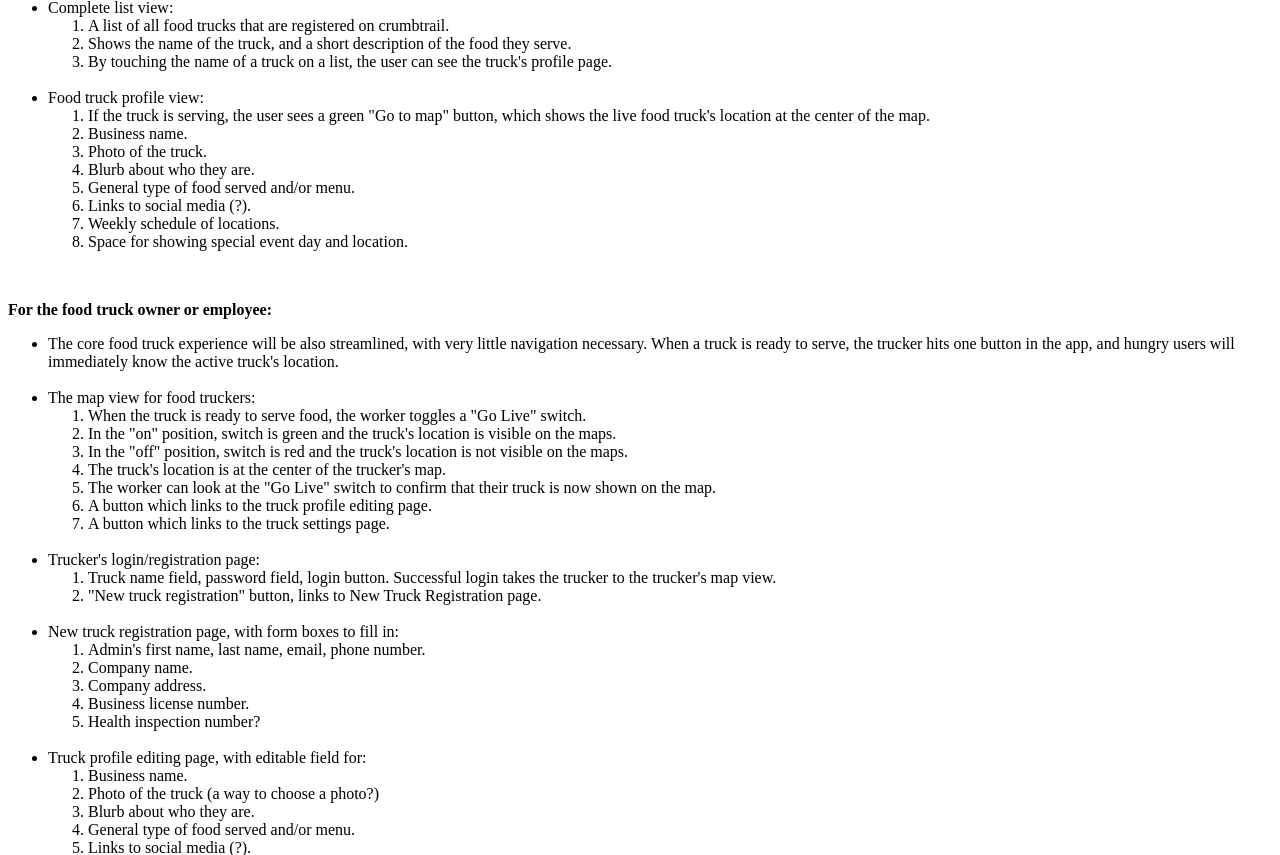
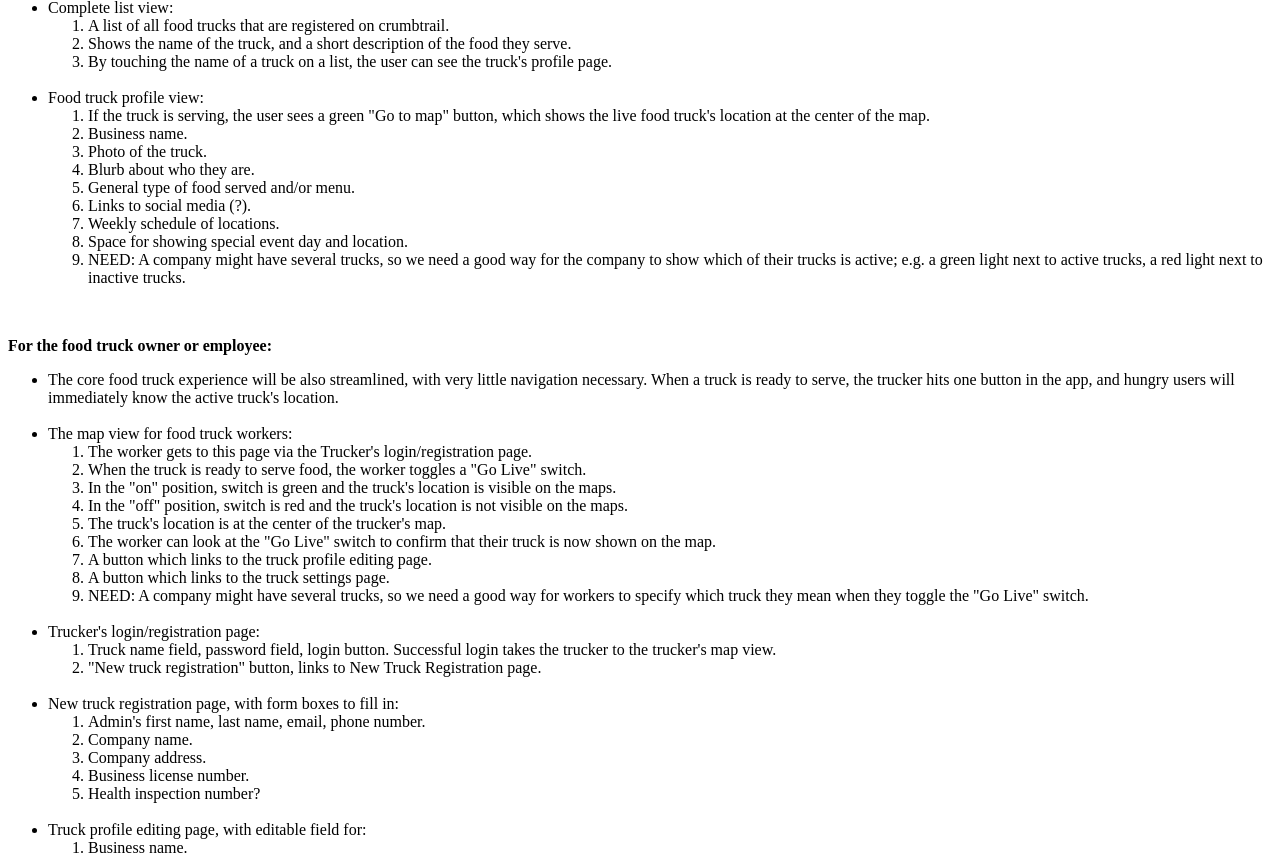
Before and after one commit to mmalvar13/crumbtrail, a PHP site: page /epic/epic.php in a window 1280 px wide. Shown: the part 428-1283 px from the top of the page. Run offline with PHP 8.4, Linux system fonts and the light colour scheme.

Commit message:
Two NEEDS added to the trucker's side pages.

```diff
--- a/epic/epic.php
+++ b/epic/epic.php
@@ -56,6 +56,9 @@
 						<li>Links to social media (?).</li>
 						<li>Weekly schedule of locations.</li>
 						<li>Space for showing special event day and location.</li>
+						<li>NEED: A company might have several trucks, so we need a good way for the company
+							to show which of their trucks is active; e.g. a green light next to active trucks, a red
+							light next to inactive trucks.</li>
 					</ol>
 			</ul>
 			<br>
@@ -68,8 +71,9 @@
 					truck's location. </li>
 				<br>
 
-				<li>The map view for food truckers:</li>
+				<li>The map view for food truck workers:</li>
 					<ol>
+						<li>The worker gets to this page via the Trucker's login/registration page.</li>
 						<li>When the truck is ready to serve food, the worker toggles a "Go Live" switch.</li>
 						<li>In the "on" position, switch is green and the truck's location is visible on the maps.</li>
 						<li>In the "off" position, switch is red and the truck's location is not visible on the maps.</li>
@@ -77,6 +81,8 @@
 						<li>The worker can look at the "Go Live" switch to confirm that their truck is now shown on the map.</li>
 						<li>A button which links to the truck profile editing page.</li>
 						<li>A button which links to the truck settings page.</li>
+						<li>NEED: A company might have several trucks, so we need a good way for workers to specify
+							which truck they mean when they toggle the "Go Live" switch.</li>
 					</ol>
 				<br>
 
```
